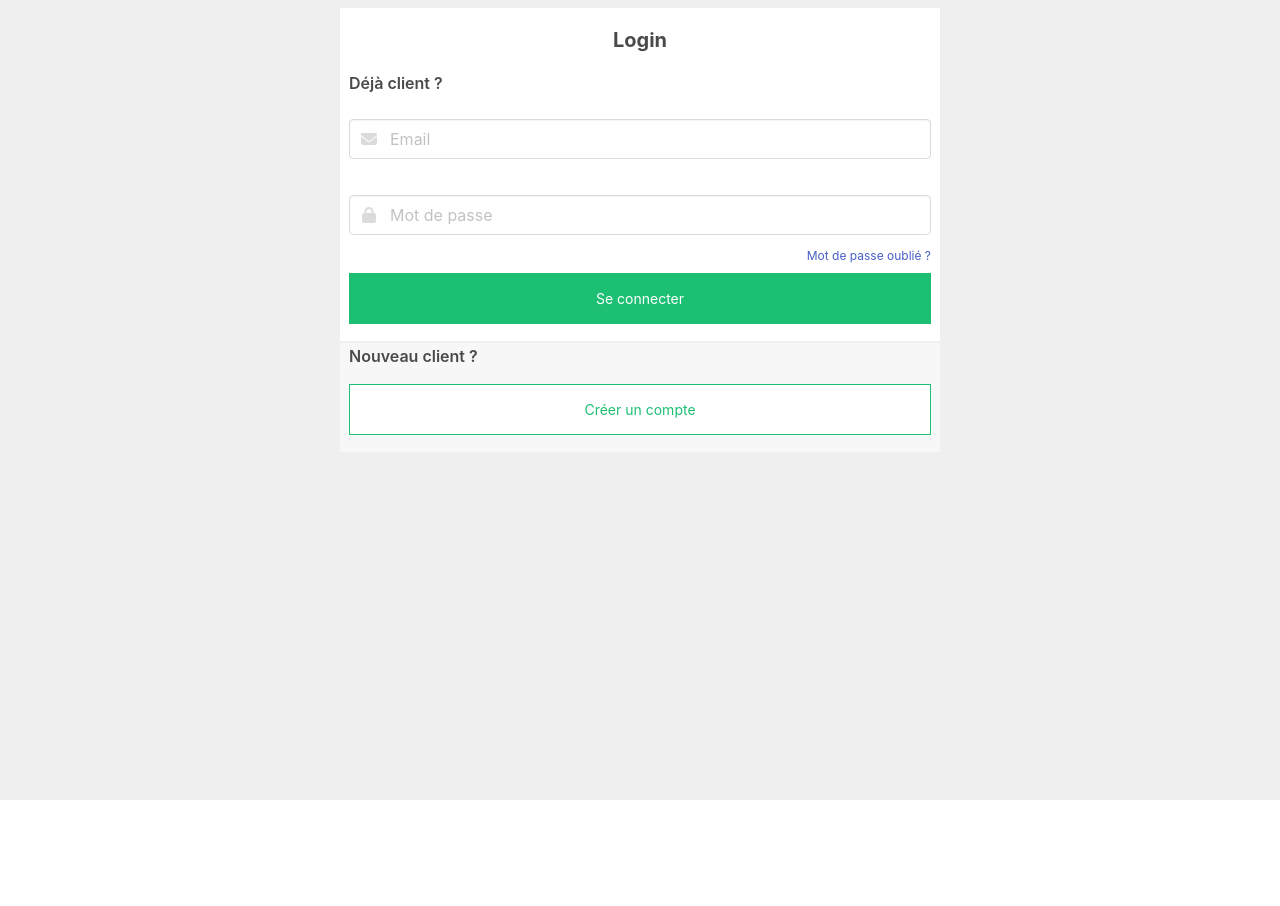
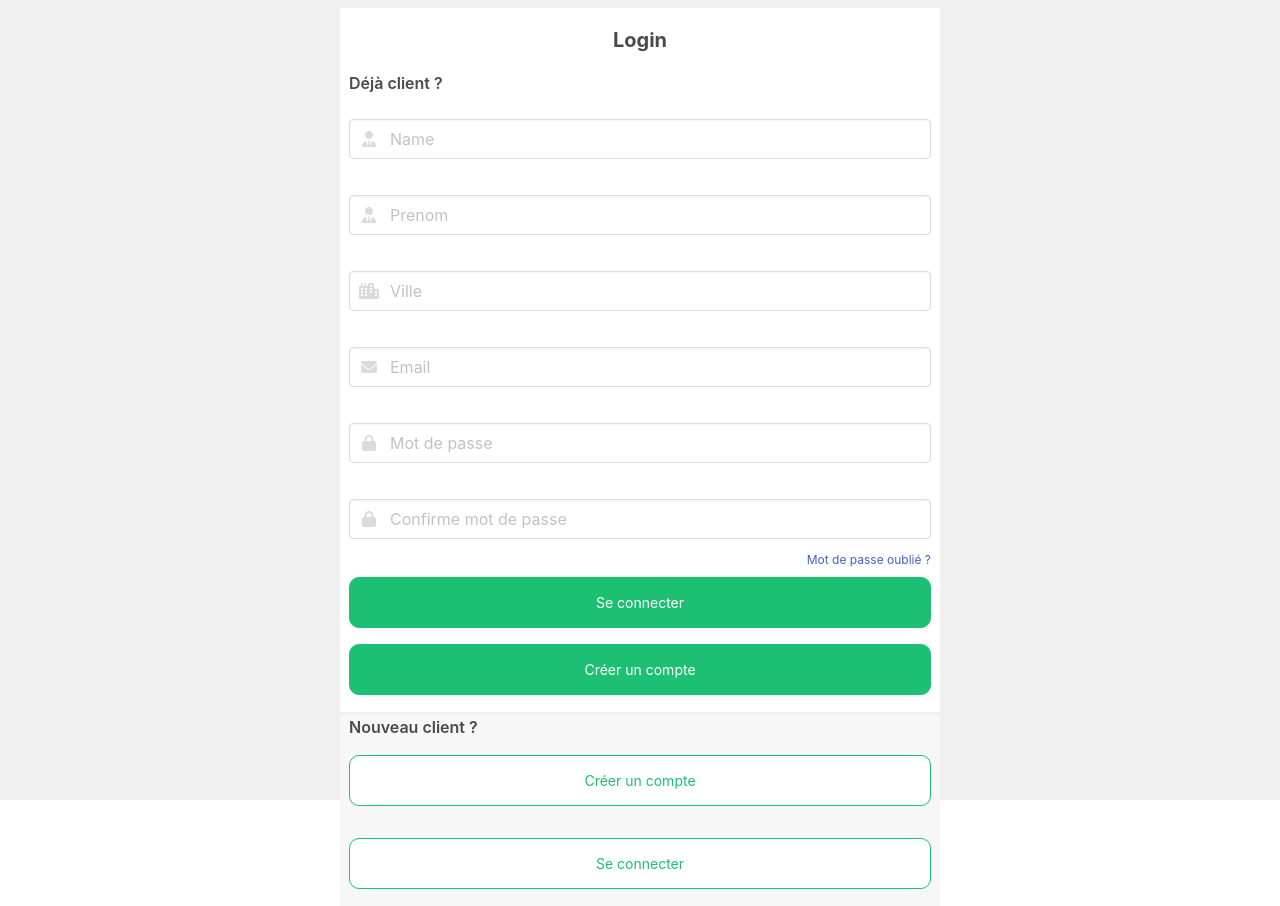
Before and after one commit to FlorentGirard/React_component, a React app: page / in a window 1280 px wide. Before the commit the page ends 800 px from the top, so only its background shows below. Built offline with nearby package versions, Linux system fonts and the light colour scheme.

Commit message:
style(login): button styles

```diff
--- a/src/views/Login/index.js
+++ b/src/views/Login/index.js
@@ -1,15 +1,42 @@
 import { Link } from "react-router-dom";
+import classNames from "classnames";
+
+
 
 import Field from "../../components/Field";
 
 import "./styles.scss";
 
-const Login = () => (
+const Login = ({isRegister}) => {
+  const classNameRegister = classNames({ "login__input--hide": isRegister });
+  return (
     <div className="login">
       <div className="login__container">
         <h1 className="login__title">Login </h1>
         <h2 className="login__subtitle">Déjà client ? </h2>
         <form>
+          <Field
+            placeholder="Name"
+            name="nom"
+            label="name"
+            icon="fas fa-user-tie"
+            className={classNameRegister}
+          />
+          <Field
+            placeholder="Prenom"
+            name="prenom"
+            label="prenom"
+            icon="fas fa-user-tie"
+            className={classNameRegister}
+          />
+          <Field
+            placeholder="Ville"
+            name="city"
+            label="prenom"
+            icon="fas fa-city"
+            className={classNameRegister}
+          />
+
           <Field
             placeholder="Email"
             name="email"
@@ -24,23 +51,43 @@ const Login = () => (
             type="passworld"
             icon="fas fa-lock"
           />
+          <Field
+            placeholder="Confirme mot de passe"
+            name="passworld"
+            label="passworld"
+            type="passworld"
+            icon="fas fa-lock"
+            className={classNameRegister}
+          />
 
           <Link to="#" className="login__forgotPassworld">
-          {" "}
-          Mot de passe oublié ?{" "}
+            Mot de passe oublié ?
           </Link>
+          {/* button qui envoie donné */}
           <button className="login__button login__button--login">
             Se connecter
+          </button>
+          <button
+            className="login__button login__button--login "
+
+          >
+            Créer un compte
           </button>
         </form>
       </div>
       <div className=" login__container login__registerContainer">
         <h2 className="login__subtitle">Nouveau client ? </h2>
+
+        {/* button pour gérer l'affichage  */}
         <button className="login__button login__button--register ">
           Créer un compte
+        </button>
+        <button className="login__button login__button--register ">
+          Se connecter
         </button>
       </div>
     </div>
   );
+  }
 
 export default Login;
--- a/src/views/Login/styles.scss
+++ b/src/views/Login/styles.scss
@@ -36,19 +36,32 @@
   &__button {
     width: 100%;
     padding: $gutter;
+    border-radius: 10px;
     margin-bottom: $gutter;
     font-size: 14px;
+    cursor: pointer;
 
     &--login {
       color: $light-color;
       background-color: $color-button;
       border: 1px solid $color-button;
+
+      &:hover {
+        opacity: 0.8;
+        transition: all 0.3s ease-in-out;
+      }
     }
     &--register {
       color: $color-button;
       background-color: $light-color;
       border: 1px solid $color-button;
       margin-top: $gutter;
+
+      &:hover {
+        color: $light-color;
+        background-color: $color-button;
+        transition: all 0.3s ease-in-out;
+      }
     }
   }
 
```
Lines whose indentation alone changed are shown as unchanged.
